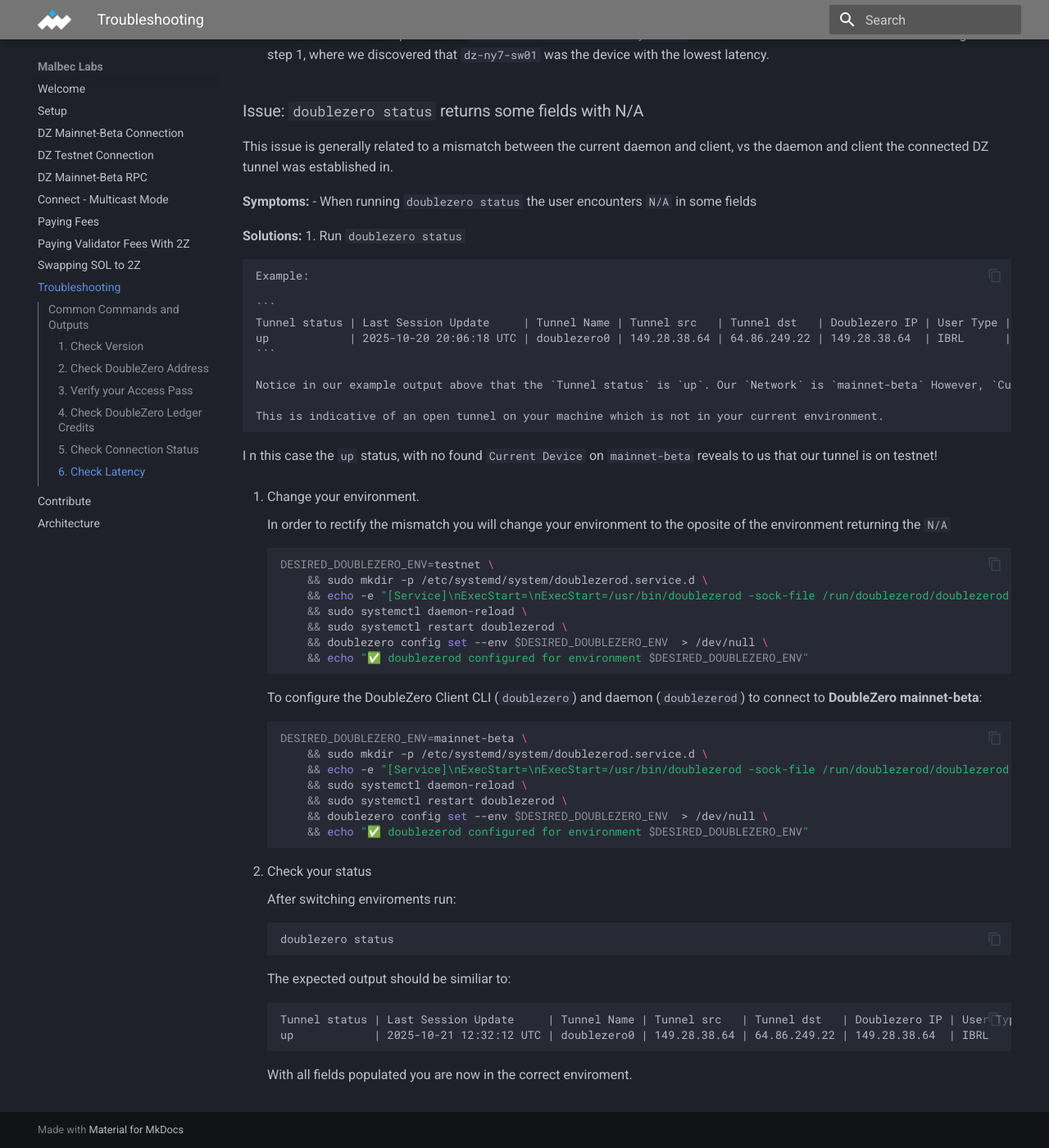
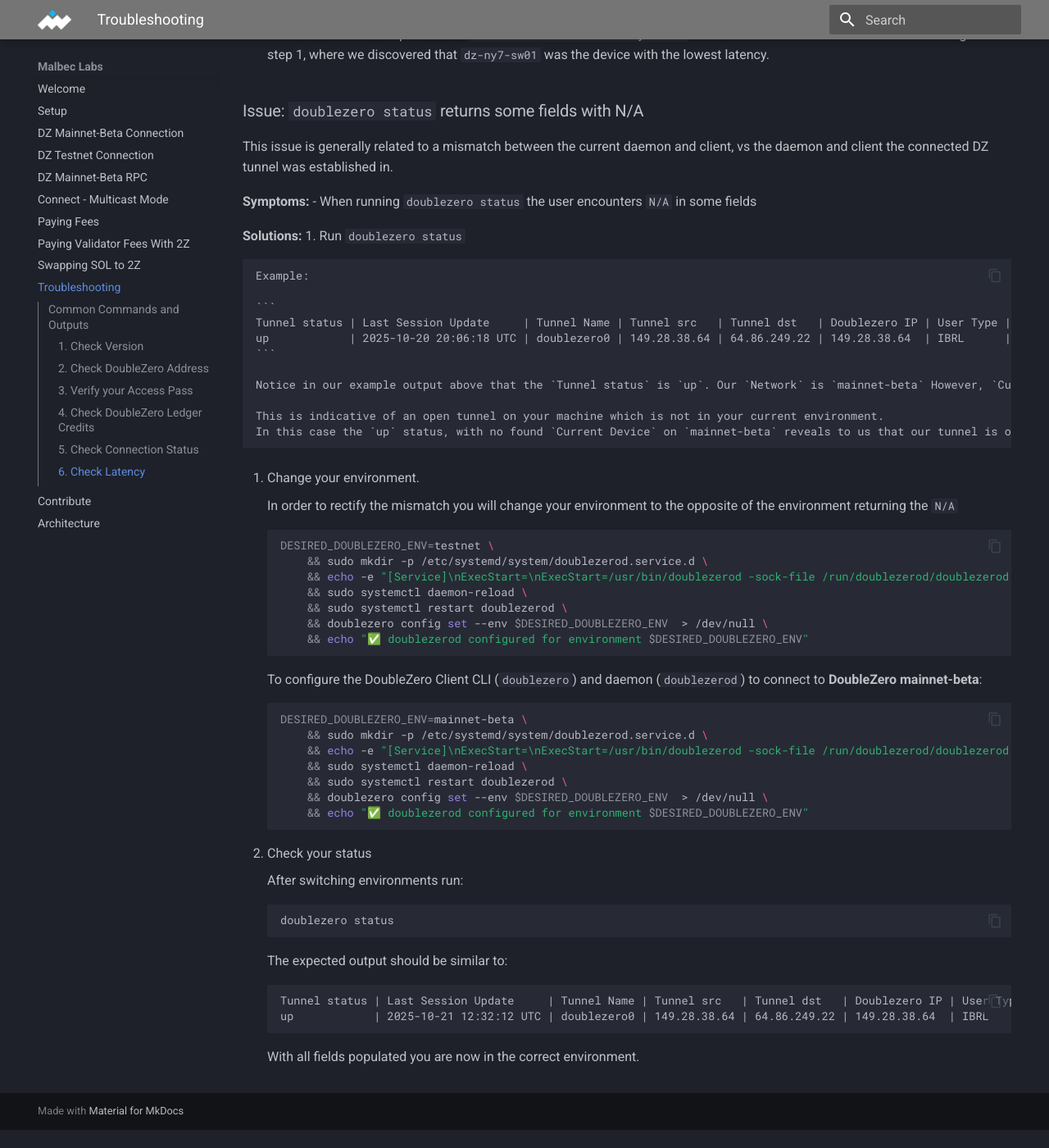
Before and after one commit to malbeclabs/docs, an MkDocs documentation site: the page built from docs/troubleshooting.md, in a window 1280 px wide and 1400 px high, scrolled down 6835 px. Shown: the whole window at 82% size. Built offline with MkDocs 1.6.1 and Material for MkDocs 9.7.7, drawn with Linux system fonts in a browser that asks for light colours; after the commit the page ends 8213 px from its top, so only the background shows below that; some of the changed text lies outside the part shown.

````diff
--- a/docs/troubleshooting.md
+++ b/docs/troubleshooting.md
@@ -91,7 +91,7 @@ Sample Output:
 [comment]: # ()
 
 # Troubleshooting Examples
-Now that we have examined basic outputs, and what is expected ina healthy deployment we can examine some common troubleshooting examples.
+Now that we have examined basic outputs, and what is expected in a healthy deployment we can examine some common troubleshooting examples.
 
 ### Issue: ❌ Error creating user
 
@@ -335,11 +335,11 @@ This issue is generally related to a mismatch between the current daemon and cli
     Notice in our example output above that the `Tunnel status` is `up`. Our `Network` is `mainnet-beta` However, `Current Device` and `Metro` are `N/A`
 
     This is indicative of an open tunnel on your machine which is not in your current environment.
-I   n this case the `up` status, with no found `Current Device` on `mainnet-beta` reveals to us that our tunnel is on testnet!
+    In this case the `up` status, with no found `Current Device` on `mainnet-beta` reveals to us that our tunnel is on testnet!
 
 2. Change your environment.
 
-    In order to rectify the mismatch you will change your environment to the oposite of the environment returning the `N/A`
+    In order to rectify the mismatch you will change your environment to the opposite of the environment returning the `N/A`
 
     ```bash
     DESIRED_DOUBLEZERO_ENV=testnet \
@@ -365,16 +365,16 @@ I   n this case the `up` status, with no found `Current Device` on `mainnet-beta
 
 3. Check your status
 
-    After switching enviroments run:
+    After switching environments run:
 
     ```
     doublezero status
     ```
 
-    The expected output should be similiar to:
+    The expected output should be similar to:
 
     ```
     Tunnel status | Last Session Update     | Tunnel Name | Tunnel src   | Tunnel dst   | Doublezero IP | User Type | Current Device | Lowest Latency Device | Metro    | Network
     up            | 2025-10-21 12:32:12 UTC | doublezero0 | 149.28.38.64 | 64.86.249.22 | 149.28.38.64  | IBRL      | nyc-dz001      | ✅ nyc-dz001          | New York | testnet
     ```
-With all fields populated you are now in the correct enviroment.
+With all fields populated you are now in the correct environment.
````
Also changed, not shown: other parts of docs/troubleshooting.md (+2 -2 lines), docs/DZ Mainnet-beta Connection.md (+11 -3 lines), docs/DZ Mainnet-beta RPC.md (+2 -2 lines), docs/DZ Testnet Connection.md (+8 -5 lines), docs/setup.md (+6 -6 lines).
